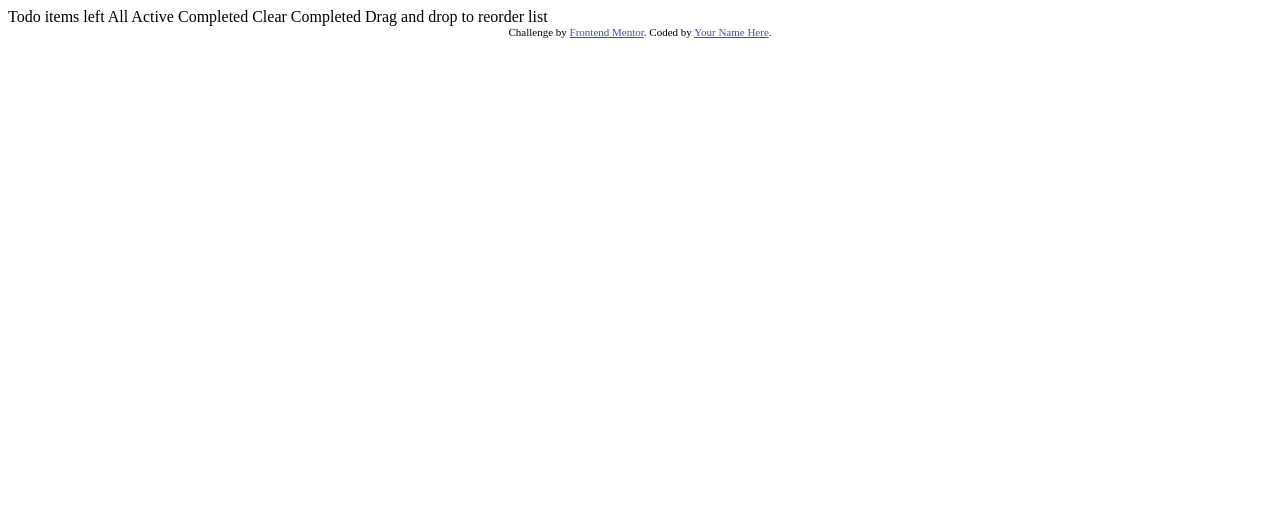
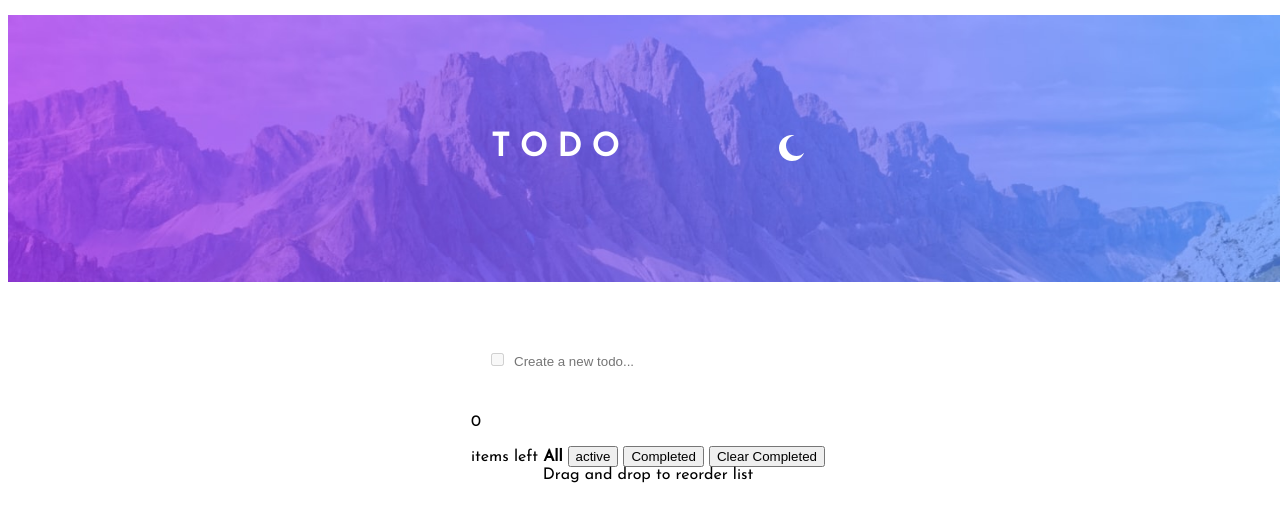
Before and after one commit to DarioJr22/todo-app-main, a plain HTML site: page index.html in a window 1280 px wide. Drawn offline with Linux system fonts and the light colour scheme.

Commit message:
Front-End Mentor - Inicial commit

```diff
--- a/index.html
+++ b/index.html
@@ -5,32 +5,40 @@
   <meta name="viewport" content="width=device-width, initial-scale=1.0"> <!-- displays site properly based on user's device -->
 
   <link rel="icon" type="image/png" sizes="32x32" href="./images/favicon-32x32.png">
+  <link rel="stylesheet" href="style.css">
+  <script src="script.js"></script>
+  <link rel="preconnect" href="https://fonts.googleapis.com">
+  <link rel="preconnect" href="https://fonts.gstatic.com" crossorigin>
+  <link href="https://fonts.googleapis.com/css2?family=Josefin+Sans&display=swap" rel="stylesheet">
 
   <title>Frontend Mentor | Todo app</title>
 
   <!-- Feel free to remove these styles or customise in your own stylesheet 👍 -->
-  <style>
-    .attribution { font-size: 11px; text-align: center; }
-    .attribution a { color: hsl(228, 45%, 44%); }
-  </style>
+
 </head>
 <body>
+    <div class="to-do-main-Wrapper">
+      <div class="to-do-header">
+        <h1>T O D O</h1><img src="./images/icon-moon.svg">
+      </div>
+    <div class="to-do-tasks">
+      <div class="new-task">
+          <input type="checkbox" disabled>
+          <input class="new-task-Input" type="text" placeholder="Create a new todo...">
+      </div>
+      <div class="to-do-Wrapper-List">
 
-  Todo
+        <div class="footer-to-do-wrapper-list">
 
-  <!-- Add dynamic number --> items left
-
-  All
-  Active
-  Completed
-
-  Clear Completed
-
-  Drag and drop to reorder list
-
-  <div class="attribution">
-    Challenge by <a href="https://www.frontendmentor.io?ref=challenge" target="_blank">Frontend Mentor</a>.
-    Coded by <a href="#">Your Name Here</a>.
-  </div>
+          <p id="items-left">0</p> items left
+          <strong>All</strong>
+          <button>active</button>
+          <button>Completed</button>
+          <button>Clear Completed</button>
+        </div>
+      </div>
+    </div>
+      Drag and drop to reorder list
+    </div>
 </body>
 </html>
--- /dev/null
+++ b/style.css
@@ -0,0 +1,76 @@
+:root{
+--darkBlue:hsl(235, 21%, 11%)
+--darkBlueHover::hsl(235, 21%, 11%)
+--lighGrayshBlue:hsl(234, 39%, 85%)
+--lighGrayshBlueHover:hsl(234, 39%, 85%)
+--darkGrayishBlue:hsl(234, 11%, 52%)
+--verydarkGrayishBlue:hsl(233, 14%, 35%)
+--verydarkGrayishBlueHover:hsl(237, 14%, 26%)
+}
+
+body{
+    display: flex;
+    align-items: center;
+    justify-content: center;
+    width: 100vw;
+    height: 100vh;
+    font-family: 'Josefin Sans', sans-serif;
+}
+
+.to-do-main-Wrapper{
+    display: flex;
+    align-items: center;
+    justify-content: center;
+    flex-direction: column;
+
+}
+
+
+
+
+.to-do-header{
+    /* Cor clara */
+    color: white;
+    position: absolute;
+    top:0rem;
+    width: 100%;
+    height: 37%;
+    display: flex;
+    justify-content: center;
+    column-gap: 10rem;
+    align-items: center;
+    flex-direction: row;
+    background: url(./images/bg-desktop-light.jpg) no-repeat center center;
+    background-size: 100%;
+
+}
+
+.to-do-Wrapper-List{
+    display: flex;
+    align-items: center;
+    justify-content: center;
+}
+
+.new-task{
+height: 2rem;
+width: 100%;
+padding: 1rem;
+background-color: white;
+border-radius: 3px;
+}
+
+.new-task input{
+    border: none;
+}
+
+.new-task input[type='checkbox']{
+    border-radius: 50%;
+}
+
+
+/*Formatação mobile */
+@media  screen and (max-width:375px) {
+
+}
+
+@import url('https://fonts.googleapis.com/css2?family=Josefin+Sans&display=swap');
```
